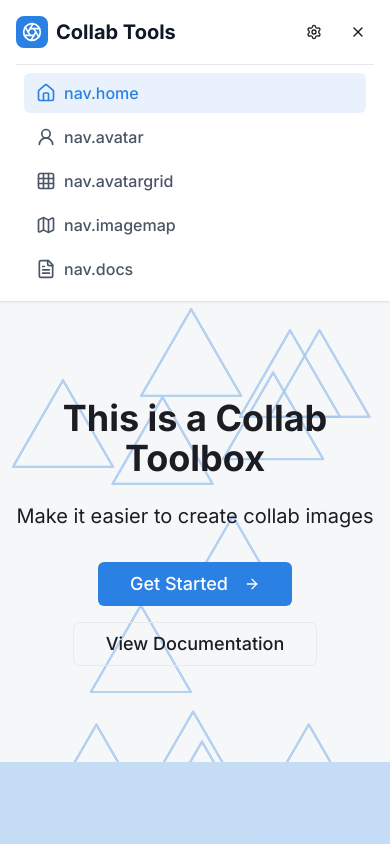
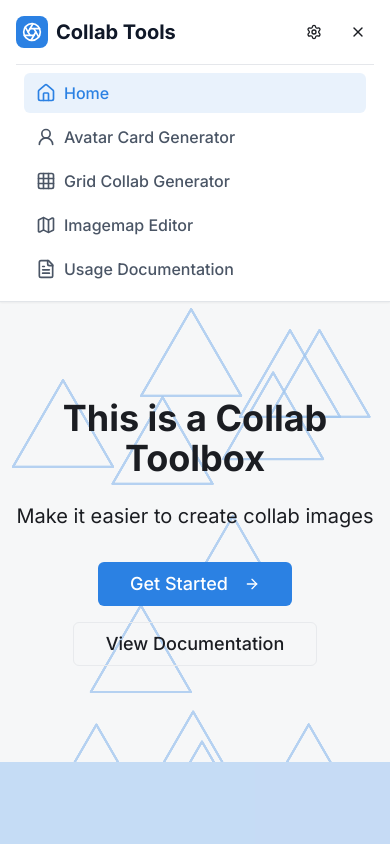
Before and after one commit to CloneWith/osu-collab-tools, a Next.js app: page / in a window 390 px wide. Both pictures are taken after a click on the button 358 px from the left and 32 px from the top of the page. Shown: the top 844 px of the page. Built offline with nearby package versions, Linux system fonts and the light colour scheme.

Commit message:
chore(navbar): fix item message on mobile view

```diff
--- a/components/navbar.tsx
+++ b/components/navbar.tsx
@@ -111,7 +111,7 @@ export function Navbar() {
                     onClick={() => setMobileMenuOpen(false)}
                   >
                     <Icon className="w-5 h-5" />
-                    <span>{t(`nav.${item.key}`)}</span>
+                    <span>{t(`${item.key}.title`)}</span>
                   </Link>
                 );
               })}
```
